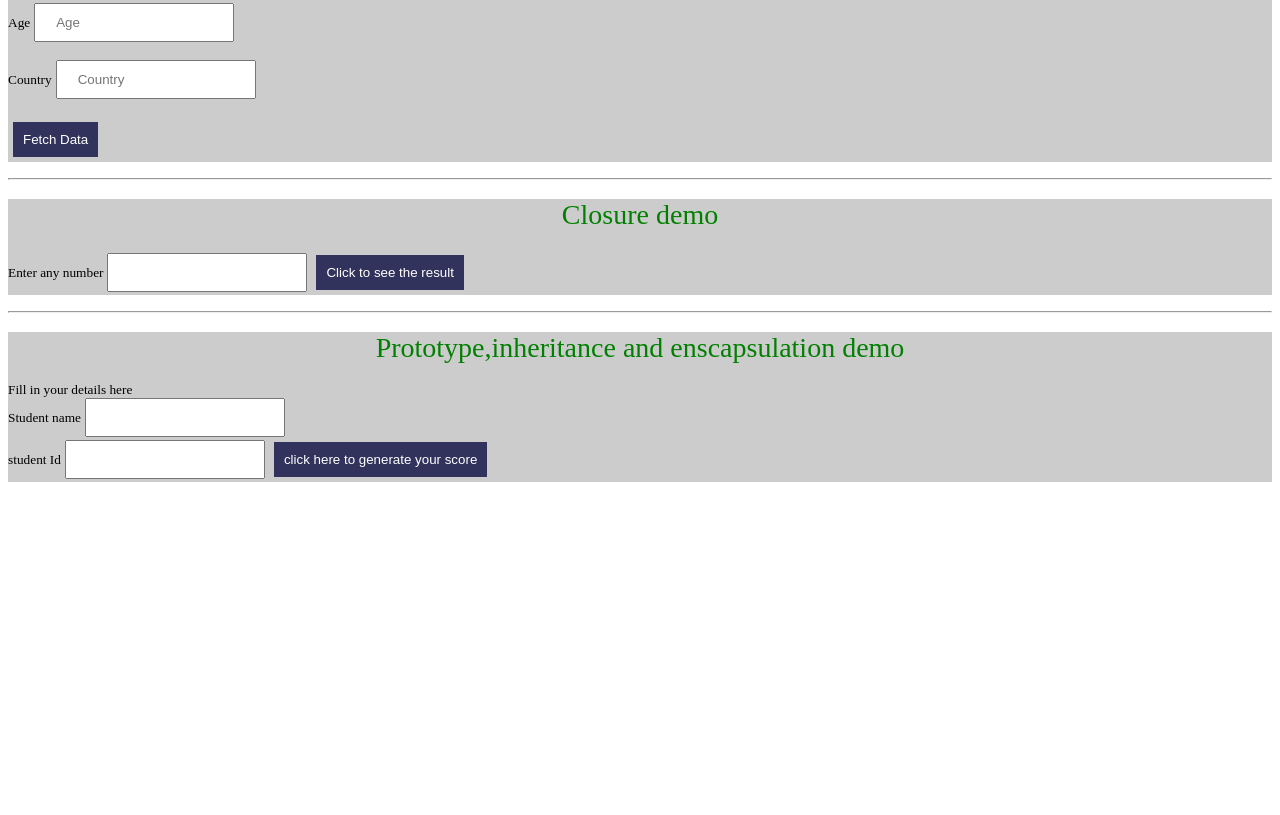
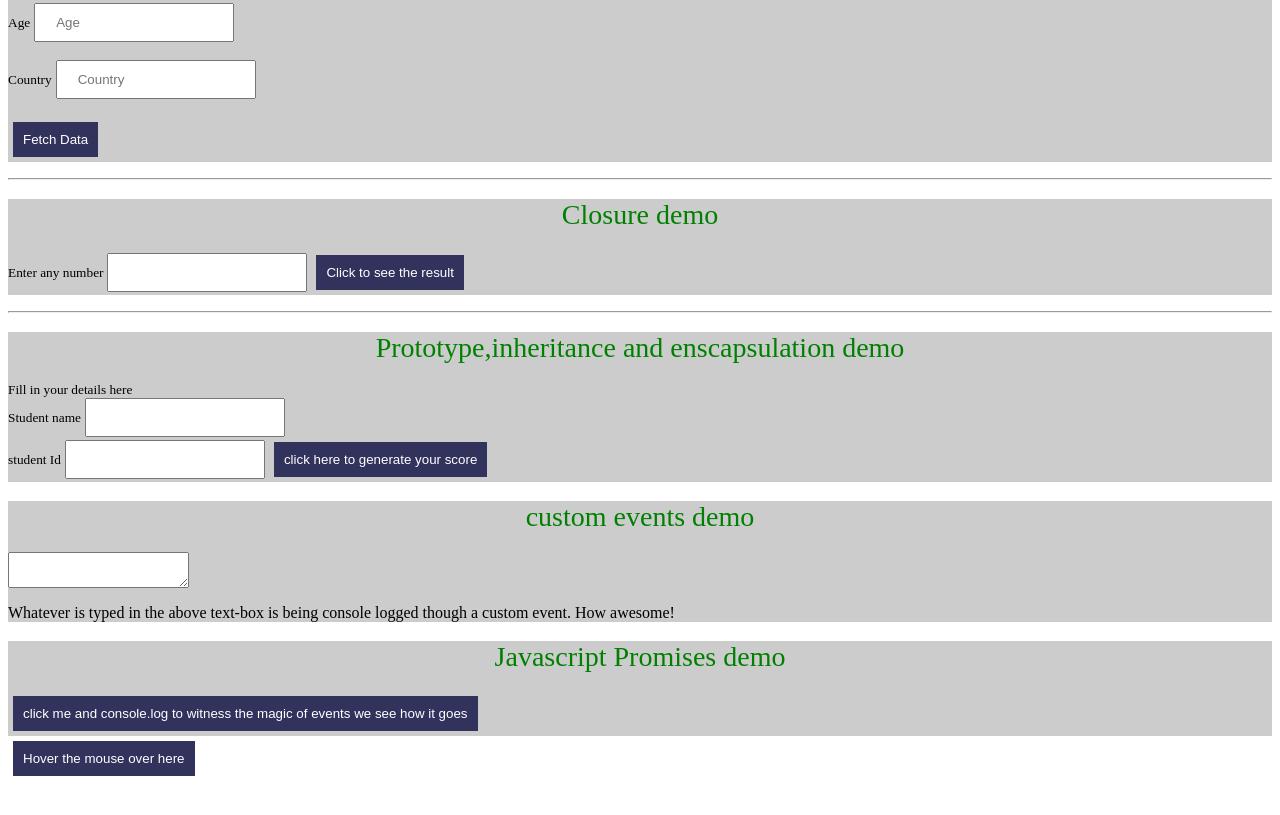
Before and after one commit to k3lv1nd/Javascript_lesson1, a website: page index.html in a window 1280 px wide. Shown: the part 379-1194 px from the top of the page. Before the commit the page ends 877 px from the top, so only its background shows below. Drawn offline with Linux system fonts and the light colour scheme.

Commit message:
Promises, inbuilt events and custom events demo

```diff
--- a/css/styles.css
+++ b/css/styles.css
@@ -1,4 +1,4 @@
-#container,#container2,#container3{
+#container,#container2,#container3,#container4,#container5{
 	width: inherit;
 	padding: 0;
 	background-color: #ccc;
@@ -13,7 +13,7 @@ h1{
 #article{
 	padding: 10px;
 }
-#eventButton,#databtn, #square,#cprototype{
+#eventButton,#databtn, #square,#cprototype,#promisebtn ,#hoverbtn{
 	background-color:#32335d;
 	padding: 10px;
 	margin: 5px;
--- a/index.html
+++ b/index.html
@@ -23,8 +23,6 @@
 			<input type="text" id="age" placeholder="Age"><br><br>
 			<small>Country</small>
 			<input type="text" id="country" placeholder="Country"><br><br>
-
-
 			<button id="databtn" onclick="FetchData()">Fetch Data</button><br>
 			<p id="output"></p>
 
@@ -49,12 +47,26 @@
 			<small>student Id</small>
 			<input type="text" name="id" id="sid">
 			<button id="cprototype" onclick="cprototype()"> click here to generate your score</button>
-
-
-
 			<p id="output1"></p>
 	</div>
+	<div id="container4">
+		<h1>custom events demo</h1>
+		<form>
+  			<textarea></textarea>
+		</form>
+		<p>Whatever is typed in the above text-box is being console logged though a custom event. How awesome!</p>
 
+			</div>
+	<div id="container4">
+		<h1>Javascript Promises demo</h1>
+
+	<button id="promisebtn" onclick="promises()">click me  and console.log to witness the magic of events we see how it goes</button>
+	</div>
+	<div id="container6">
+	<button id="hoverbtn" onmouseover="showText()" onmouseout="clearText()"> Hover the mouse over here</button>
+	<p id="hovermesage"></p>
+
+	</div><br><br><br><br>
 	<script src="js/main.js"></script>
 </body>
 </html>
--- a/js/main.js
+++ b/js/main.js
@@ -102,3 +102,61 @@ var message=student.showNameIdandScore();
 document.getElementById('output1').innerHTML= message;
 
 }
+//........................................................................................
+
+//custom events
+const form = document.querySelector('form');
+const textarea = document.querySelector('textarea');
+
+form.addEventListener('awesome', e => console.log(e.detail.text()));
+
+textarea.addEventListener('input', function() {
+
+  this.dispatchEvent(new CustomEvent('awesome', { bubbles: true, detail: { text: () => textarea.value } }))
+});
+//...........................................................................................................
+// Javascript promises
+function promises(){
+	const promise = new Promise((resolve, reject) => {
+  const request = new XMLHttpRequest();
+
+  request.open('GET', 'https://api.icndb.com/jokes/random');
+  request.onload = () => {
+    if (request.status === 200) {
+      resolve(request.response);
+    } else {
+      reject(Error(request.statusText));
+    }
+  };
+
+  request.onerror = () => {
+    reject(Error('Error fetching data.'));
+  };
+
+  request.send();
+});
+
+console.log('Asynchronous request made.');
+
+promise.then((data) => {
+  console.log('Got data! Promise fulfilled.');
+  document.body.textContent = JSON.parse(data).value.joke;
+}, (error) => {
+  console.log('Promise rejected.');
+  console.log(error.message);
+});
+}
+//................................................................................................................
+//Inbuilt events
+function changetext (){
+	var message='Mouse over the button';
+	document.getElementById('hovermesage').innerHTML=message;
+}
+
+function showText(){
+	var message='Mouse over the button';
+	document.getElementById('hovermesage').innerHTML=message;
+}
+function clearText(){
+	document.getElementById('hovermesage').innerHTML=' ';
+}
```
Also changed, not shown: gulpfile.js (added, +8 -0 lines), package.json (added, +23 -0 lines), 1 other file. Lines whose indentation alone changed are shown as unchanged.
